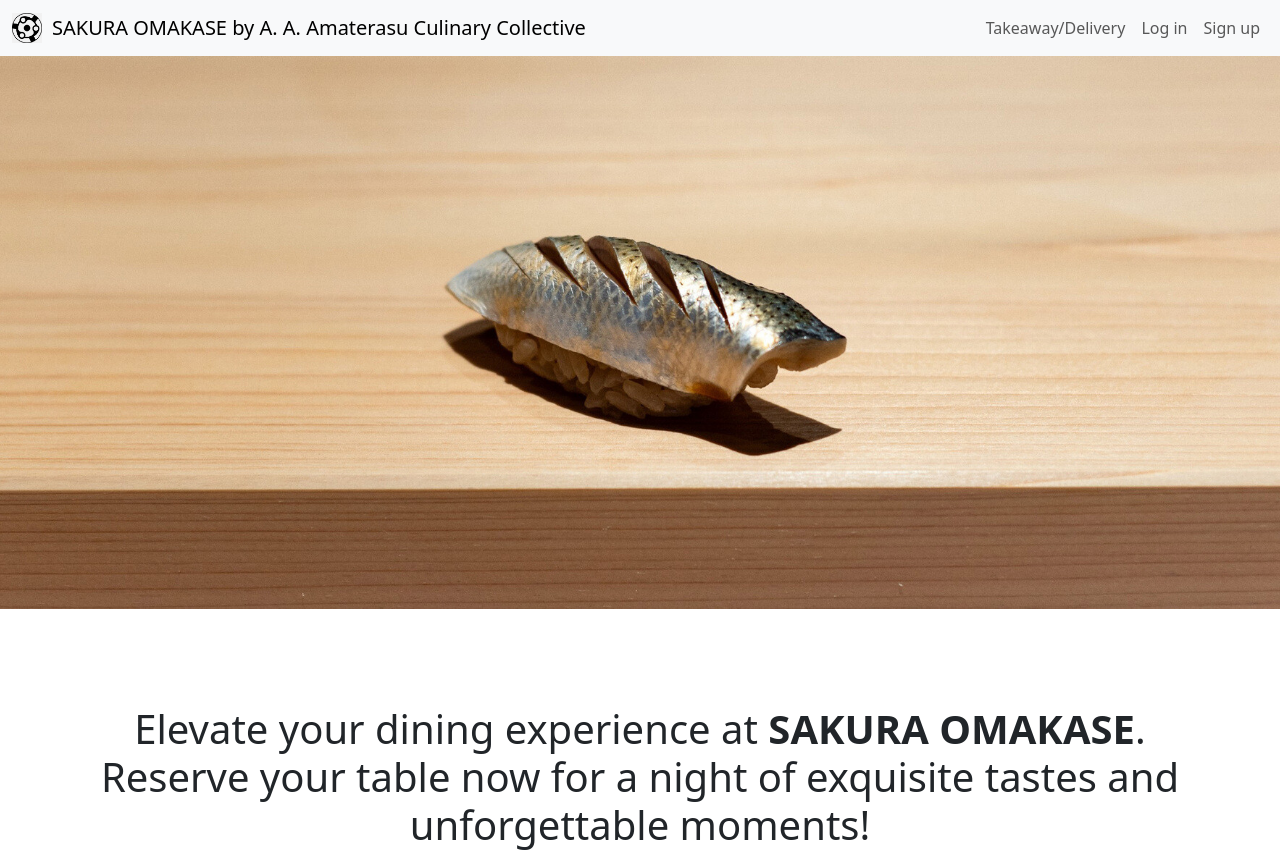
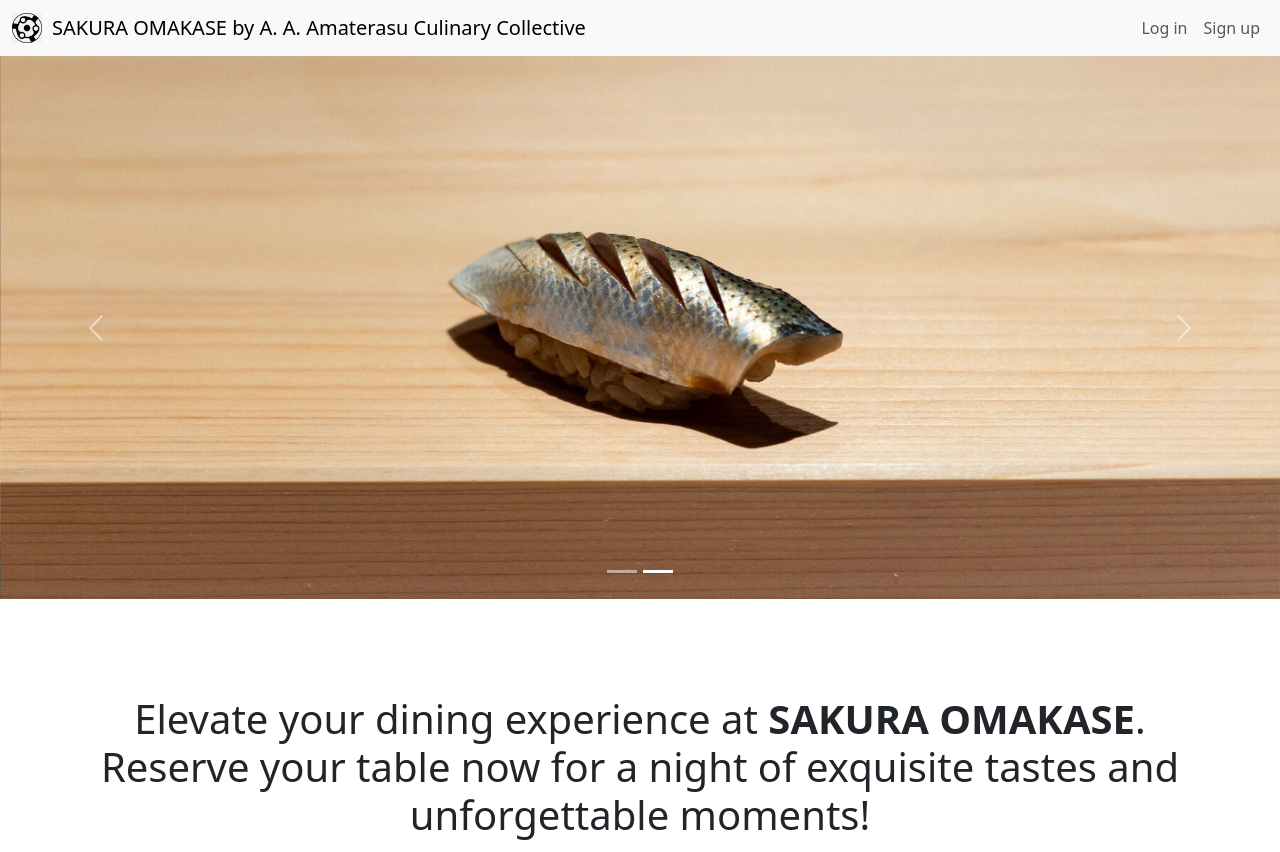
Before and after one commit to amirarif619/sakura-omakase, a React (Vite) app: page / in a window 1280 px wide. Shown: the top 852 px of the page. Built offline with nearby package versions, Linux system fonts and the light colour scheme; no server answers.

Commit message:
updated reserve modal for small screens

```diff
--- /dev/null
+++ b/src/components/Carousel.Main.jsx
@@ -0,0 +1,25 @@
+import Carousel from 'react-bootstrap/Carousel';
+import shrimpPic from '../assets/shrimp.jpg';
+import nigiriPic from '../assets/nigiri.jpg'
+function CarouselMain() {
+  return (
+    <Carousel fade>
+    <Carousel.Item >
+      <img
+        src={shrimpPic}
+        alt="Shrimp Dish"
+        className="d-block w-100"
+      />
+    </Carousel.Item>
+    <Carousel.Item >
+      <img
+        src={nigiriPic}
+        alt="Sushi Nigiri"
+        className="d-block w-100"
+      />
+    </Carousel.Item>
+  </Carousel>
+  );
+}
+
+export default CarouselMain;
--- a/src/components/Navbar.jsx
+++ b/src/components/Navbar.jsx
@@ -25,7 +25,7 @@ export default function MainNavbar() {
 
 
           <Nav className="ms-auto">
-            <Nav.Link href="#">Takeaway/Delivery</Nav.Link>
+
             <Nav.Link href="#">Log in</Nav.Link>
             <Nav.Link href="#">Sign up</Nav.Link>
           </Nav>
--- a/src/components/ReserveModal.jsx
+++ b/src/components/ReserveModal.jsx
@@ -47,11 +47,17 @@ function ReserveModal({ show, handleClose, refreshBookings, onBookingCompleted }
 
 
     return (
-        <Modal show={show} onHide={handleClose}>
+        <Modal
+        fullscreen="sm-down"
+        dialogClassName="modal-dialog-centered"
+        show={show}
+        onHide={handleClose}
+        style={{ overflowY: 'auto', maxHeight: '100vh', width: '100%' }}
+        >
         <Modal.Header closeButton>
-          <Modal.Title>🍣 Make a Reservation 🍣</Modal.Title>
+          <Modal.Title className=" w-100 text-center">🍣 Make a Reservation 🍣</Modal.Title>
         </Modal.Header>
-        <Modal.Body>
+        <Modal.Body style={{ maxHeight: '80vh', overflowY: 'auto' }}>
           <Form onSubmit={handleSubmit}>
 
 
@@ -129,9 +135,6 @@ function ReserveModal({ show, handleClose, refreshBookings, onBookingCompleted }
             </Form.Group>
 
 
-
-
-
             <Button className="mt-3 mb-3" type="submit" variant="danger">Reserve</Button>
           </Form>
         </Modal.Body>
--- a/src/pages/MainPage.css
+++ b/src/pages/MainPage.css
@@ -1,12 +1,3 @@
-.fade-in {
-    opacity: 1;
-    transition: opacity 0.24s ease-in; /* Adjust duration as needed */
-  }
-
-  .fade-out {
-    opacity: 0;
-    transition: opacity 0.24s ease-in; /* Ensure this matches the fade-in duration */
-  }
 
  /* MainPage.css */
 
--- a/src/pages/MainPage.jsx
+++ b/src/pages/MainPage.jsx
@@ -4,7 +4,7 @@ import { useState, useEffect } from "react";
 import Container from 'react-bootstrap/Container';
 import Row from 'react-bootstrap/Row';
 import Col from 'react-bootstrap/Col';
-import nigiriImage from '../assets/nigiri.jpg';
+
 import downtownImage from '../assets/Downtown.png';
 import riversideImage from '../assets/Riverside.png';
 import uptownImage from '../assets/Uptown.png';
@@ -14,6 +14,7 @@ import MainNavbar from "../components/Navbar";
 import './MainPage.css';
 import axios from 'axios';
 import RestaurantDetails from "../components/RestaurantDetails";
+import CarouselMain from "../components/Carousel.Main";
 
 
 export default function MainPage() {
@@ -30,7 +31,7 @@ export default function MainPage() {
     const [showModal, setShowModal] = useState(false);
     const handleShow = () => setShowModal(true);
     const handleClose = () => setShowModal(false);
-    const [showImage, setShowImage] = useState(false);
+
     const [loading, setLoading] = useState(true)
     const [bookings, setBookings] = useState([])
     const [confirmationMessage, setConfirmationMessage] = useState('');
@@ -56,13 +57,9 @@ export default function MainPage() {
 }, []);
 
 
-    useEffect(() => {
-      const timer = setTimeout(() => {
-        setShowImage(true);
-      }, 500);
 
-      return () => clearTimeout(timer);
-    }, []);
+
+
 
     const handleViewDetails = (booking) => {
         setSelectedBooking(booking); //
@@ -105,15 +102,11 @@ export default function MainPage() {
         <>
         <MainNavbar/>
         <Container fluid className="p-0 m-0">
+          <CarouselMain />
+            <Row className="vh-50">
 
-            <Row className="vh-50">
-                <Col className="p-0">
-                    <img
-                        src={nigiriImage}
-                        alt="Sushi Nigiri"
-                        className={`img-fluid w-100 h-100 ${showImage ? 'fade-in' : 'fade-out'}`}
-                    />
-                </Col>
+
+
             </Row>
             </Container>
 
```
Also changed, not shown: src/assets/shrimp.jpg (added).
